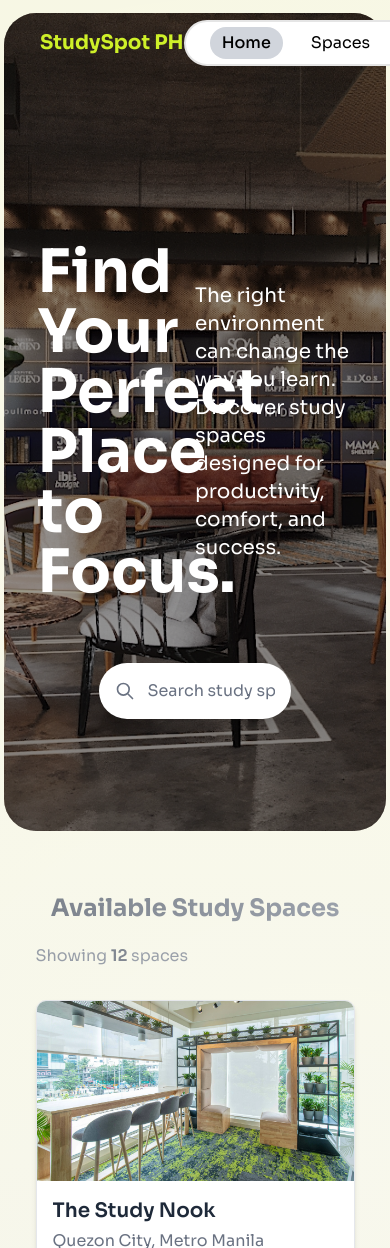
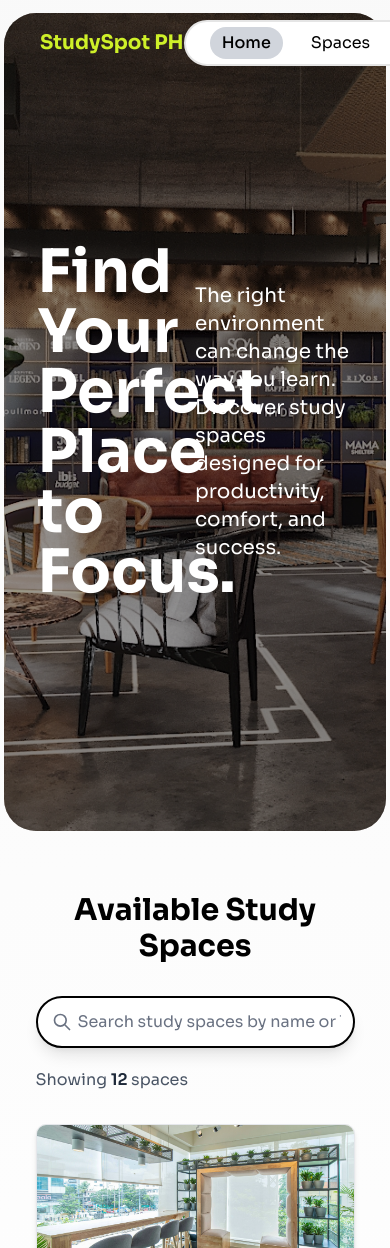
Before and after one commit to mklshane/midterm-project, a React (Vite) app: page / in a window 390 px wide. Shown: the top 1248 px of the page. Built offline with nearby package versions, Linux system fonts and the light colour scheme.

Commit message:
fixed style

```diff
--- a/index.html
+++ b/index.html
@@ -2,7 +2,7 @@
 <html lang="en">
   <head>
     <meta charset="UTF-8" />
-    <link rel="icon" type="image/svg+xml" href="/vite.svg" />
+    <link rel="icon" type="image/png" href="/logo.png" />
     <meta name="viewport" content="width=device-width, initial-scale=1.0" />
     <title>StudySpotPH</title>
   </head>
--- a/src/components/HomeComponents/Hero.jsx
+++ b/src/components/HomeComponents/Hero.jsx
@@ -1,22 +1,7 @@
 import { Link } from "react-router";
 import { useState, useEffect } from "react";
 
-const Hero = ({ searchValue, setSearchValue }) => {
-  const [inputValue, setInputValue] = useState(searchValue || "");
-
-  useEffect(() => {
-    const timeoutId = setTimeout(() => {
-      if (setSearchValue) {
-        setSearchValue(inputValue);
-      }
-    }, 300);
-
-    return () => clearTimeout(timeoutId);
-  }, [inputValue, setSearchValue]);
-
-  const handleInputChange = (e) => {
-    setInputValue(e.target.value);
-  };
+const Hero = () => {
 
   return (
     <div
@@ -37,32 +22,6 @@ const Hero = ({ searchValue, setSearchValue }) => {
           </p>
         </div>
 
-        {/* Search bar positioned at the bottom */}
-        <div className="w-[50%] mb-8 absolute z-10 bottom-20">
-          <div className="relative">
-            <input
-              type="text"
-              placeholder="Search study spaces..."
-              value={inputValue}
-              onChange={handleInputChange}
-              className="w-full p-4 pl-12 rounded-full bg-white bg-opacity-90 text-gray-800 placeholder-gray-500 focus:outline-none focus:ring-2 focus:ring-blue-400 shadow-lg transition-all duration-300"
-            />
-            <svg
-              className="absolute left-4 top-1/2 transform -translate-y-1/2 w-5 h-5 text-gray-500"
-              fill="none"
-              stroke="currentColor"
-              viewBox="0 0 24 24"
-              xmlns="http://www.w3.org/2000/svg"
-            >
-              <path
-                strokeLinecap="round"
-                strokeLinejoin="round"
-                strokeWidth={2}
-                d="M21 21l-6-6m2-5a7 7 0 11-14 0 7 7 0 0114 0z"
-              />
-            </svg>
-          </div>
-        </div>
       </div>
     </div>
   );
--- a/src/components/HomeComponents/Spaces.jsx
+++ b/src/components/HomeComponents/Spaces.jsx
@@ -1,16 +1,69 @@
 import SpaceCard from "./SpaceCard";
+import { useState, useEffect } from "react";
 
-const Spaces = ({ filteredSpaces }) => {
+const Spaces = ({ filteredSpaces: initialFilteredSpaces }) => {
+  const [searchValue, setSearchValue] = useState("");
+  const [filteredSpaces, setFilteredSpaces] = useState(initialFilteredSpaces);
+
+  useEffect(() => {
+    if (!searchValue.trim()) {
+      setFilteredSpaces(initialFilteredSpaces);
+      return;
+    }
+
+    const searchTerm = searchValue.toLowerCase().trim();
+    const filtered = initialFilteredSpaces.filter((space) => {
+      const { name, location } = space;
+      return (
+        name?.toLowerCase().includes(searchTerm) ||
+        location?.toLowerCase().includes(searchTerm)
+      );
+    });
+
+    setFilteredSpaces(filtered);
+  }, [searchValue, initialFilteredSpaces]);
+
+  const handleInputChange = (e) => {
+    setSearchValue(e.target.value);
+  };
+
   return (
     <div
       className="w-[90%] mx-auto flex flex-col items-center py-2 px-4"
       id="spaces"
     >
-      <div className="text-center mb-1">
-        <h2 className="text-2xl md:text-3xl font-bold bg-gradient-to-r from-gray-800 to-gray-600 bg-clip-text text-transparent mb-4">
+      <div className="text-center mb-8">
+        <h2 className="text-3xl md:text-3xl font-bold text-black ">
           Available Study Spaces
         </h2>
 
+      </div>
+
+      {/* Search bar */}
+      <div className="w-full max-w-2xl mb-5">
+        <div className="relative">
+          <input
+            type="text"
+            placeholder="Search study spaces by name or location..."
+            value={searchValue}
+            onChange={handleInputChange}
+            className="w-full p-3 pl-10 rounded-full bg-white border-2 border-black text-gray-800 placeholder-gray-500 focus:outline-none focus:ring-2 focus:ring-slate-300 shadow-lg transition-all duration-300"
+          />
+          <svg
+            className="absolute left-4 top-1/2 transform -translate-y-1/2 w-5 h-5 text-gray-500"
+            fill="none"
+            stroke="currentColor"
+            viewBox="0 0 24 24"
+            xmlns="http://www.w3.org/2000/svg"
+          >
+            <path
+              strokeLinecap="round"
+              strokeLinejoin="round"
+              strokeWidth={2}
+              d="M21 21l-6-6m2-5a7 7 0 11-14 0 7 7 0 0114 0z"
+            />
+          </svg>
+        </div>
       </div>
 
       {filteredSpaces.length > 0 ? (
@@ -23,8 +76,13 @@ const Spaces = ({ filteredSpaces }) => {
                 {filteredSpaces.length}
               </span>
               {filteredSpaces.length === 1 ? " space" : " spaces"}
+              {searchValue && (
+                <span>
+                  {" "}
+                  for "<span className="font-semibold">{searchValue}</span>"
+                </span>
+              )}
             </p>
-            {/* Optional: Add filter/sort buttons here later */}
           </div>
 
           {/* Enhanced grid layout */}
@@ -53,12 +111,21 @@ const Spaces = ({ filteredSpaces }) => {
             </svg>
           </div>
           <h3 className="text-2xl font-semibold text-gray-800 mb-3">
-            No spaces found
+            {searchValue ? "No matching spaces found" : "No spaces available"}
           </h3>
-          <p className="text-gray-500 max-w-md">
-            Try adjusting your search terms or browse all available spaces
+          <p className="text-gray-500 max-w-md mb-6">
+            {searchValue
+              ? "Try adjusting your search terms or browse all available spaces"
+              : "Check back later for new study spaces"}
           </p>
-
+          {searchValue && (
+            <button
+              onClick={() => setSearchValue("")}
+              className="px-6 py-2 bg-gray-100 text-gray-700 rounded-full font-medium hover:bg-gray-200 transition-colors"
+            >
+              Clear Search
+            </button>
+          )}
         </div>
       )}
     </div>
--- a/src/pages/Homepage.jsx
+++ b/src/pages/Homepage.jsx
@@ -5,49 +5,29 @@ import Spaces from "@/components/HomeComponents/Spaces";
 import spacesData from "../data/spaces.json";
 
 const Homepage = () => {
-  const [searchValue, setSearchValue] = useState("");
   const [spaces, setSpaces] = useState([]);
 
   useEffect(() => {
     setSpaces(spacesData);
-    console.log(spacesData);
   }, []);
 
-  const filteredSpaces = () => {
-    if (!searchValue.trim()) {
-      return spaces;
-    }
-    const searchTerm = searchValue.toLowerCase().trim();
-
-    return spaces.filter((space) => {
-      const { name, location } = space;
-
-      return (
-        name?.toLowerCase().includes(searchTerm) ||
-        location?.toLowerCase().includes(searchTerm)
-      );
-    });
-  };
-
   return (
-    <div className="w-full bg-[#f5f5dc] relative">
-      <div
-        className="absolute inset-0 z-0"
-        style={{
-          backgroundImage: `
-        radial-gradient(circle at 20% 80%, rgba(120,119,198,0.3) 0%, transparent 50%),
-        radial-gradient(circle at 80% 20%, rgba(255,255,255,0.5) 0%, transparent 50%),
-        radial-gradient(circle at 40% 40%, rgba(120,119,198,0.1) 0%, transparent 50%)`,
-        }}
-      />
+    <div
+      className="w-full relative"
+      style={{
+        background: `
+      radial-gradient(circle at 50% 30%, #ffffff 0%, #f7f7f7 60%, #f2f2f2 100%)
+    `,
+      }}
+    >
       <div className="w-full h-[100dvh] flex flex-col">
         <Navbar />
         <div className="flex-1 flex justify-center items-center">
-          <Hero searchValue={searchValue} setSearchValue={setSearchValue} />
+          <Hero />
         </div>
       </div>
       <div className="w-full py-10 ">
-        <Spaces filteredSpaces={filteredSpaces()} />
+        <Spaces filteredSpaces={spaces} />
       </div>
     </div>
   );
```
Also changed, not shown: src/pages/Bookings.jsx (+48 -10 lines), public/assets/spaces/think/62d03ec95bc20fc85d6c8e09134359ad.jpg (added), public/logo.png (added).
